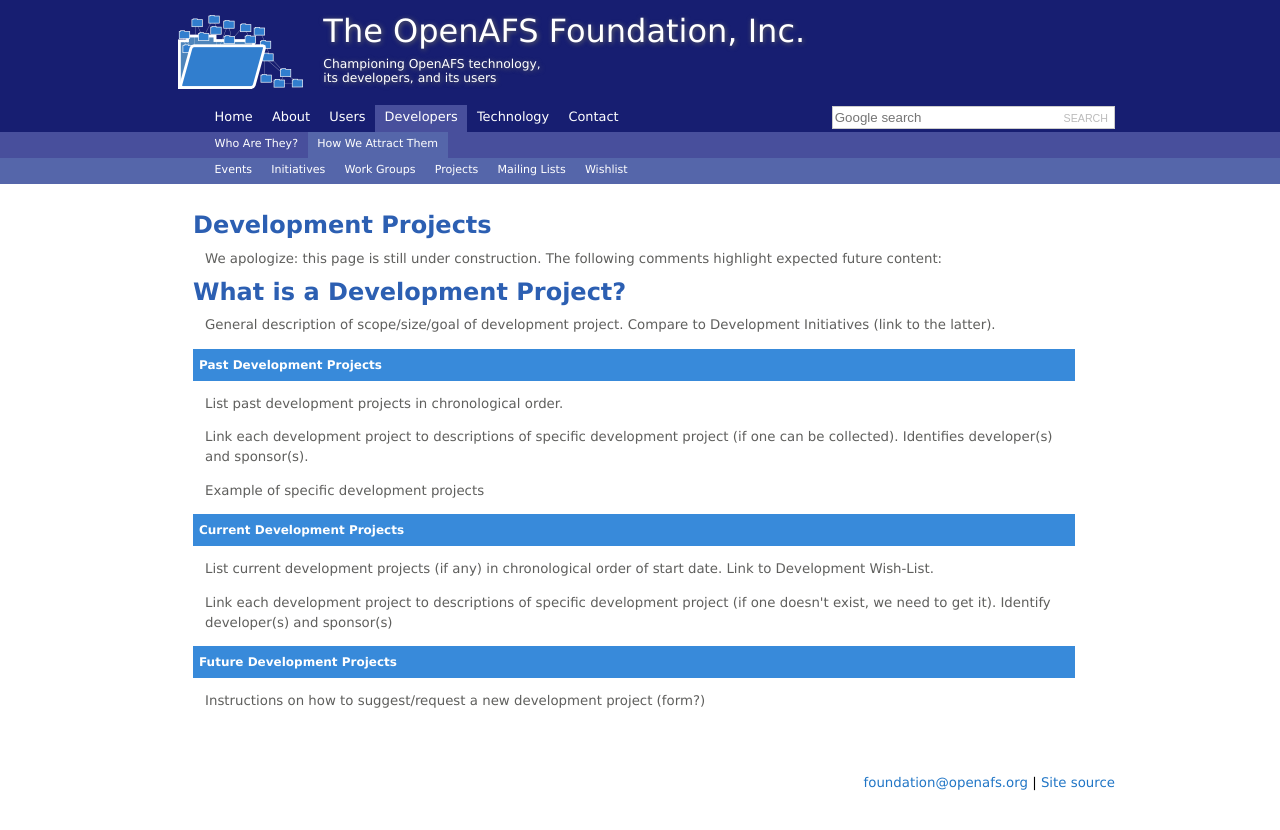
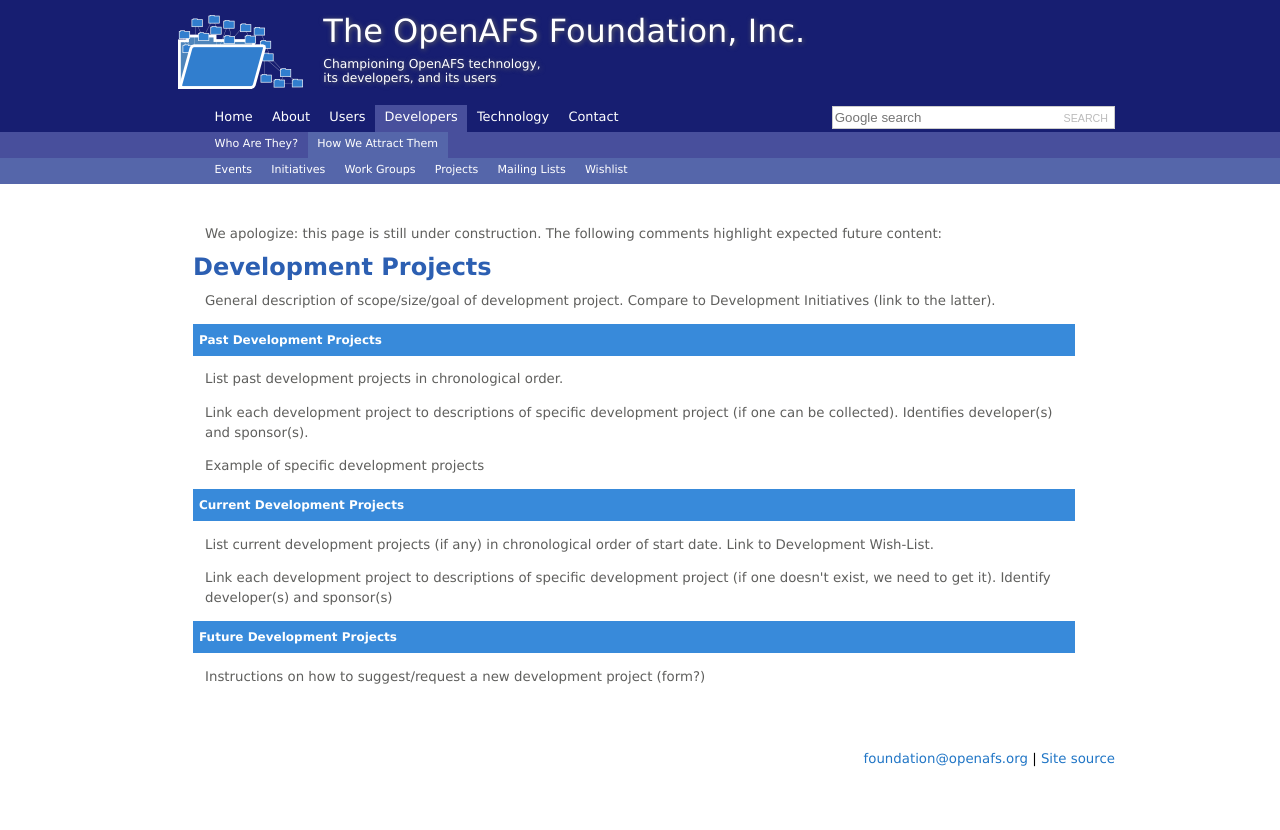
Before and after one commit to openafsfoundation/openafsfoundation.org, a Jekyll site: the page built from devs/projects/index.md, in a window 1280 px wide. Shown: the top 830 px of the page. Built offline with Jekyll 4.4.1, drawn with Linux system fonts in a browser that asks for light colours.

Commit message:
Update index.md

```diff
--- a/devs/projects/index.md
+++ b/devs/projects/index.md
@@ -3,11 +3,9 @@
 nav: [devs,how]
 ---
 
-## Development Projects ##
-
 We apologize: this page is still under construction.  The following comments highlight expected future content:
 
-## What is a Development Project?
+## Development Projects ##
 
 General description of scope/size/goal of development project. Compare to Development Initiatives (link to the latter).
 
```
